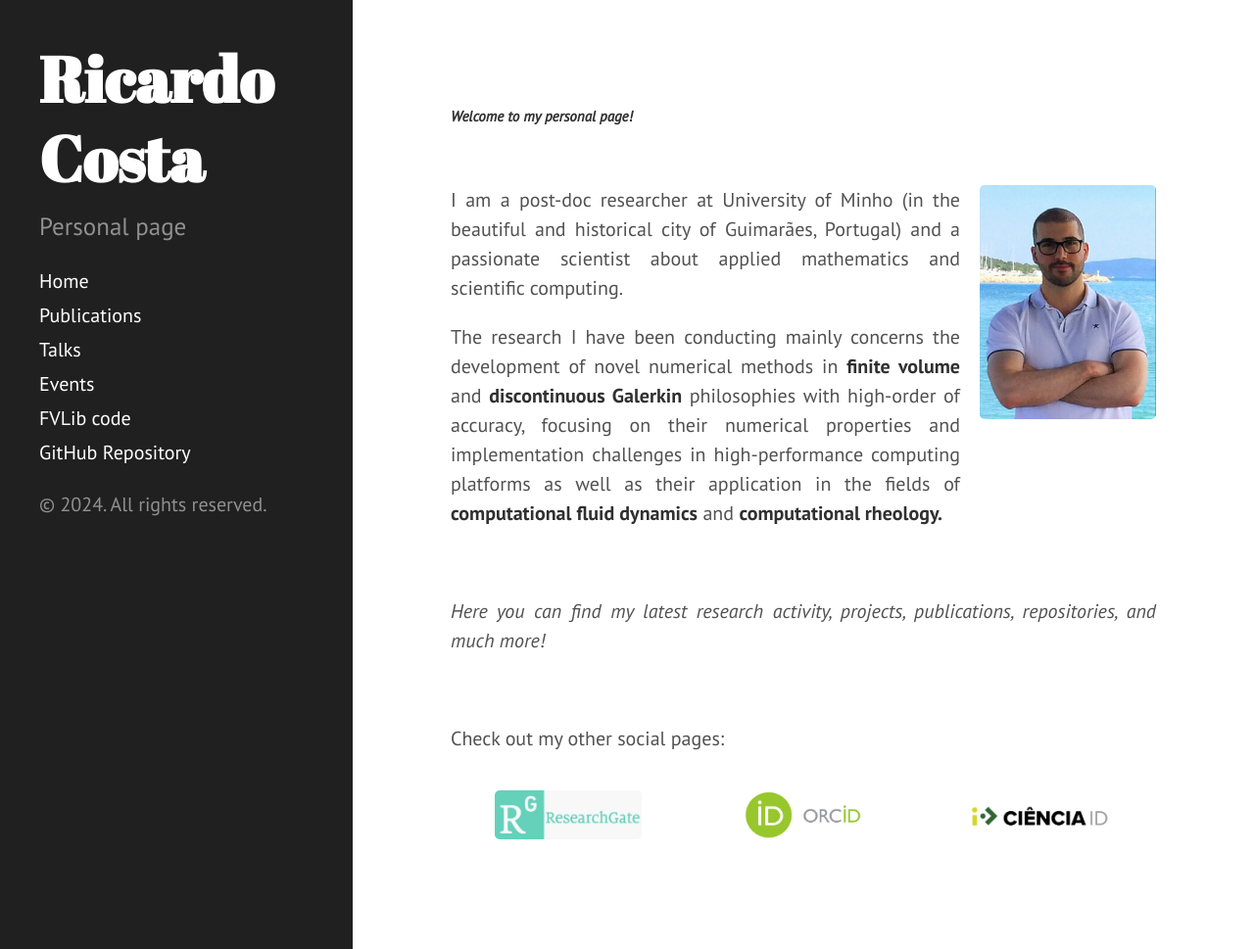
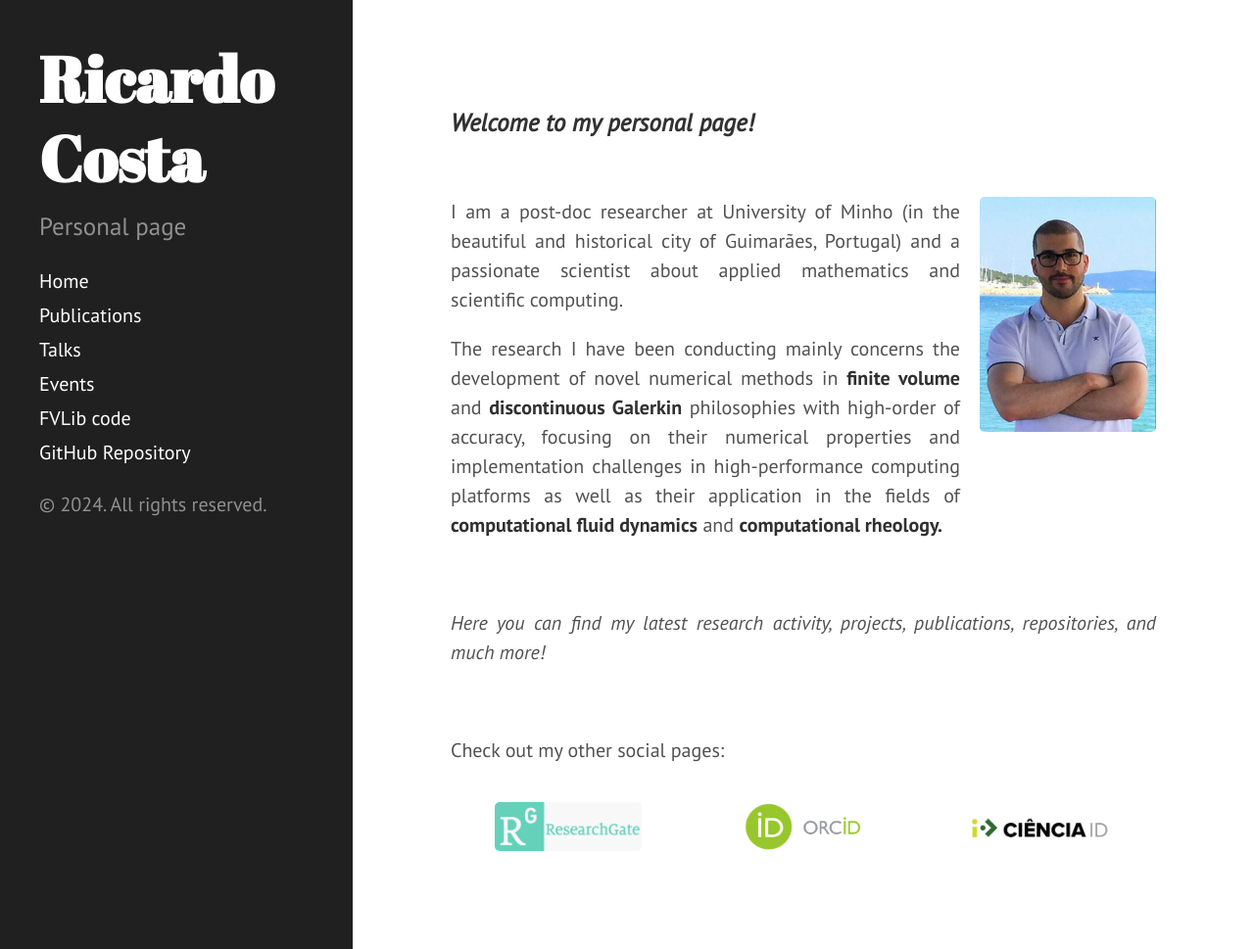
Before and after one commit to ricardodpcosta/ricardodpcosta.github.io, a Jekyll site: the page built from index.md, in a window 1280 px wide and 969 px high. Shown: the whole window at 98% size. Built offline with Jekyll 4.4.1, drawn with Linux system fonts in a browser that asks for light colours; Markdown is read by kramdown in place of the engine named in the settings.

Commit message:
Update poole.css

```diff
--- a/public/css/poole.css
+++ b/public/css/poole.css
@@ -48,13 +48,13 @@ body {
 
 html {
   font-family: "Helvetica Neue", Helvetica, Arial, sans-serif;
-  font-size: 14px;
+  font-size: 12px;
   line-height: 1.5;
 }
 
 @media (min-width: 38em) {
   html {
-    font-size: 18px;
+    font-size: 16px;
   }
 }
 
@@ -90,22 +90,22 @@ h1, h2, h3, h4, h5, h6 {
 }
 
 h1 {
-  font-size: 1.5rem;
+  font-size: 2rem;
 }
 
 h2 {
   margin-top: 1rem;
-  font-size: 1rem;
+  font-size: 1.5rem;
 }
 
 h3 {
   margin-top: 1.5rem;
-  font-size: 0.75rem;
+  font-size: 1.25rem;
 }
 
 h4, h5, h6 {
   margin-top: 1rem;
-  font-size: 0.5rem;
+  font-size: 1rem;
 }
 
 /* Body text */
```
